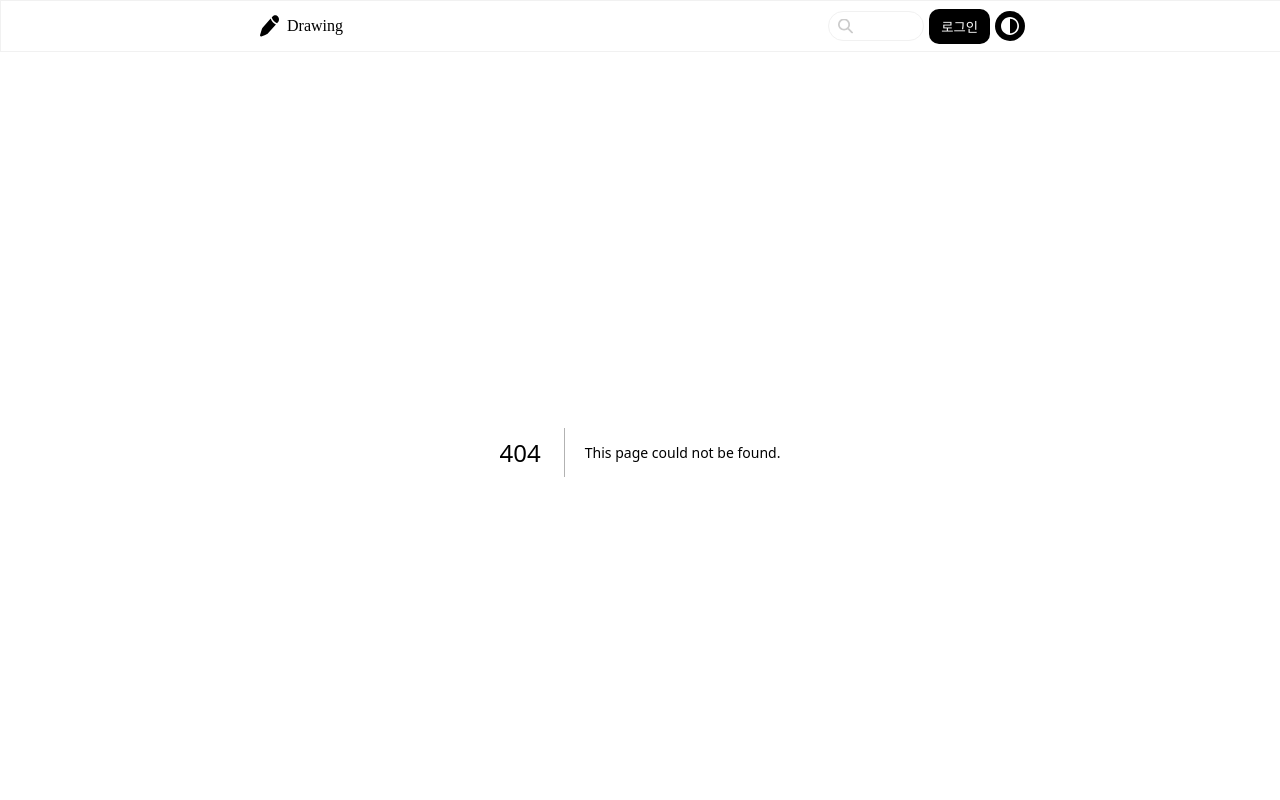
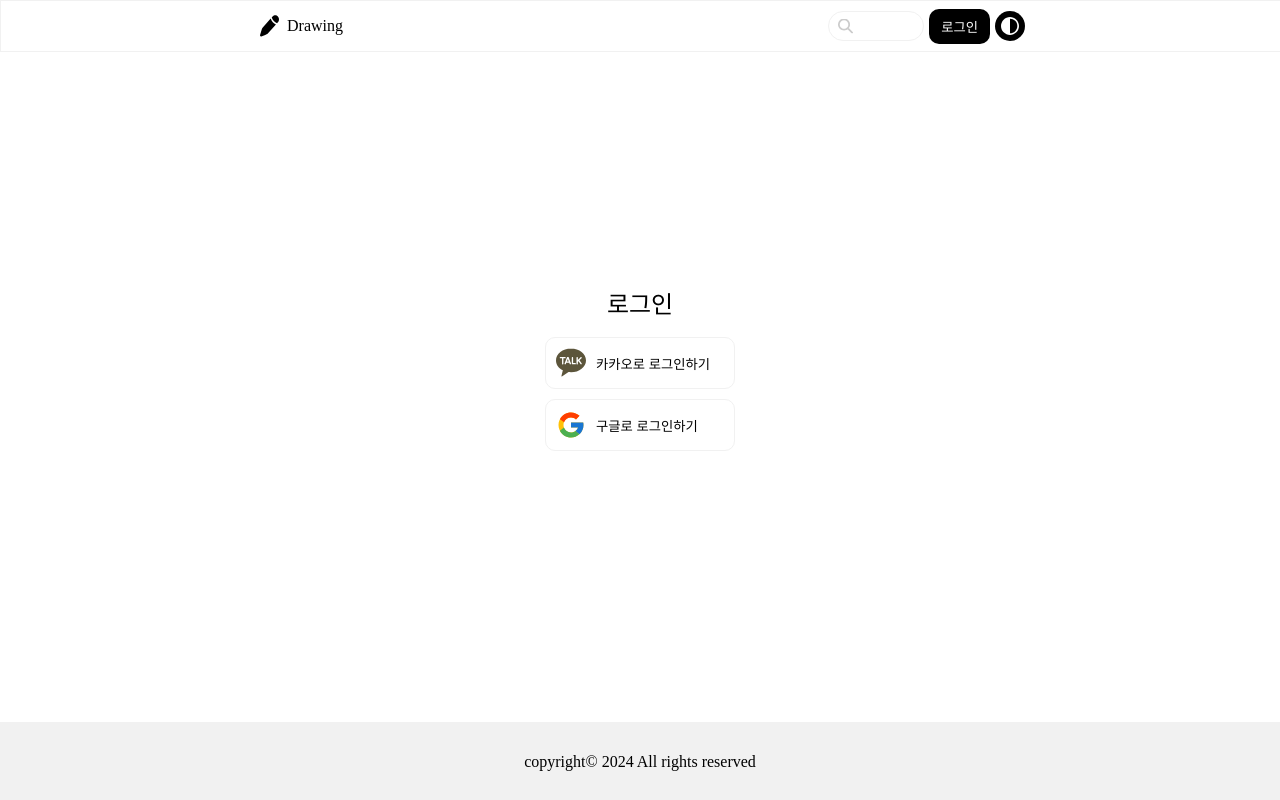
Before and after one commit to chaechae66/drawing_migrate, a Next.js app: page /auth/login in a window 1280 px wide. Before the commit this address had no page. Shown: the top 800 px of the page. Built offline with nearby package versions, Linux system fonts and the light colour scheme.

Commit message:
Design: 로그인 페이지 퍼블리싱

```diff
--- a/src/_component/Header/Header.tsx
+++ b/src/_component/Header/Header.tsx
@@ -25,7 +25,14 @@ export default function Header() {
         </div>
         <div className="flex center">
           <Search />
-          <button className={styles.login}>로그인</button>
+          <button
+            onClick={() => {
+              router.push("/auth/login");
+            }}
+            className={styles.login}
+          >
+            로그인
+          </button>
           <Theme />
         </div>
       </div>
--- /dev/null
+++ b/src/app/auth/login/login.module.css
@@ -0,0 +1,54 @@
+@charset "UTF-8";
+/** 공통 클래스 **/
+.wrap {
+  display: flex;
+  justify-content: center;
+  width: 100%;
+}
+.wrap > div {
+  width: 768px;
+}
+
+.flex {
+  display: flex;
+}
+
+.flex.column {
+  flex-direction: column;
+}
+
+.flex.center {
+  align-items: center;
+  justify-content: center;
+}
+
+.flex.between {
+  justify-content: space-between;
+}
+
+/** 공통 함수 **/
+/** 공통 변수 **/
+.wrap {
+  height: calc(100vh - 9.375rem);
+  display: flex;
+  align-items: center;
+}
+
+.title {
+  font-size: 1.5rem;
+  margin-bottom: 1.25rem;
+}
+
+.button {
+  background-color: #fff;
+  border: 0.0625rem solid #f1f1f1;
+  padding: 0.625rem;
+  border-radius: 0.625rem;
+  display: flex;
+  align-items: center;
+  width: 11.875rem;
+  margin-bottom: 0.625rem;
+}
+.button > img {
+  margin-right: 0.625rem;
+}/*# sourceMappingURL=login.module.css.map */
--- /dev/null
+++ b/src/app/auth/login/login.module.scss
@@ -0,0 +1,26 @@
+@use "../../../_style/Common.scss";
+
+.wrap {
+  height: calc(100vh - Common.toRem(150px));
+  display: flex;
+  align-items: center;
+}
+
+.title {
+  font-size: Common.toRem(24px);
+  margin-bottom: Common.toRem(20px);
+}
+
+.button {
+  background-color: #fff;
+  border: Common.toRem(1px) solid Common.$normal_border;
+  padding: Common.toRem(10px);
+  border-radius: Common.toRem(10px);
+  display: flex;
+  align-items: center;
+  width: Common.toRem(190px);
+  margin-bottom: Common.toRem(10px);
+  & > img {
+    margin-right: Common.toRem(10px);
+  }
+}
--- /dev/null
+++ b/src/app/auth/login/page.tsx
@@ -0,0 +1,46 @@
+"use client";
+
+import Image from "next/image";
+import { FormEventHandler } from "react";
+
+import style from "./login.module.css";
+
+export default function AuthPage() {
+  const handleSubmit: FormEventHandler<HTMLFormElement> = (e) => {
+    e.preventDefault();
+  };
+  return (
+    <>
+      <div className={`wrap ${style.wrap}`}>
+        <div>
+          <form className={"flex center column"} onSubmit={handleSubmit}>
+            <h2 className={style.title}>로그인</h2>
+            <button className={style.button}>
+              <Image
+                src={"/kakao.svg"}
+                alt="카카오톡 소셜로그인"
+                width={30}
+                height={30}
+              />
+              <span>카카오로 로그인하기</span>
+            </button>
+            <button className={style.button}>
+              <Image
+                src={"/google.svg"}
+                alt="구글 소셜로그인"
+                width={30}
+                height={30}
+              />
+              <span>구글로 로그인하기</span>
+            </button>
+            {/* <input type="text" placeholder="아이디" />
+        <br />
+        <input type="text" placeholder="비밀번호" />
+        <br />
+        <button type="submit">로그인</button> */}
+          </form>
+        </div>
+      </div>
+    </>
+  );
+}
```
Also changed, not shown: src/app/auth/signup/page.tsx (added, +19 -0 lines), 1 other file (tests, documents, lock files or other folders).
